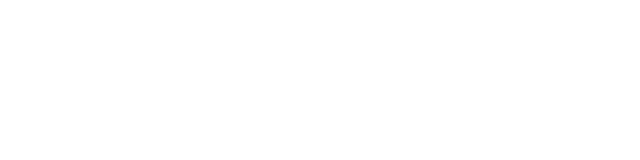
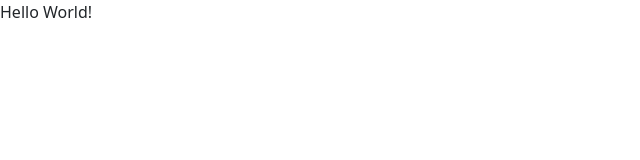
Before and after one commit to HassanKourani/FutureWorkSP, a React (Create React App) app: page / in a window 1280 px wide. Shown: the top 160 px of the page, without its empty margins (0-640 px from the left). Built offline with nearby package versions, Linux system fonts and the light colour scheme.

Commit message:
init dep

```diff
--- a/package.json
+++ b/package.json
@@ -7,6 +7,7 @@
     "@testing-library/react": "^13.4.0",
     "@testing-library/user-event": "^13.5.0",
     "bootstrap": "^5.2.3",
+    "firebase": "^9.17.2",
     "react": "^18.2.0",
     "react-bootstrap": "^2.7.2",
     "react-dom": "^18.2.0",
--- a/src/App.js
+++ b/src/App.js
@@ -1,5 +1,5 @@
 function App() {
-  return <div className="App"></div>;
+  return <>Hello World!</>;
 }
 
 export default App;
```
Also changed, not shown: 1 other file (tests, documents, lock files or other folders).
